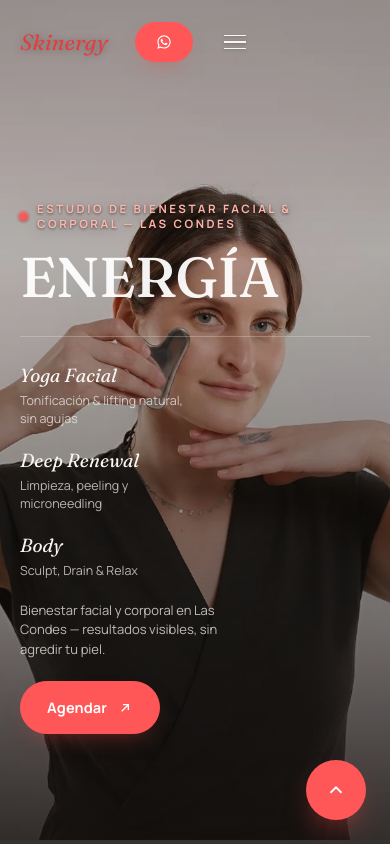
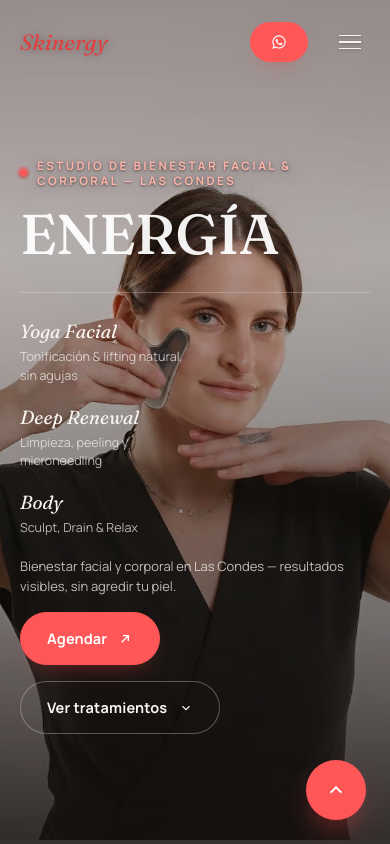
Before and after one commit to cmailo0123c-code/skinergystudiooriginal, a plain HTML site: page index.html in a window 390 px wide. Shown: the top 844 px of the page. Drawn offline with Linux system fonts and the light colour scheme.

Commit message:
Add files via upload

```diff
--- a/index.html
+++ b/index.html
@@ -66,10 +66,11 @@
   @media(max-width:767px){
     .hero-full{ align-items:flex-end; }
     .hero-stats-row{ flex-direction:column; align-items:flex-start; gap:20px; }
-    .hero-cta-block{ width:100%; }
-    /* En mobile el link ya está en el menú hamburguesa full-screen — el
-       botón secundario acá solo compite espacio con el CTA principal. */
-    .hero-cta-block .treat-dropdown{ display:none; }
+    /* El párrafo va en su propia línea (flex-basis:100%) en vez de compartir
+       fila con los botones — así no queda un botón "flotando" a media
+       altura contra un párrafo de 3 líneas (se veía descentrado/chueco). */
+    .hero-cta-block{ width:100%; align-items:flex-start; row-gap:16px; }
+    .hero-cta-block p{ flex-basis:100%; max-width:none; }
   }
 
   .lines{ display:grid; grid-template-columns:1fr 1fr; gap:28px; }
--- a/styles.css
+++ b/styles.css
@@ -173,9 +173,13 @@ header.scrolled{
    columnas laterales siempre pesan igual, y la columna central (ancho de
    su contenido) queda centrada de verdad en el ancho total del nav. */
 .nav-row{ display:grid; grid-template-columns:1fr auto 1fr; align-items:center; }
-.logo{ display:inline-flex; align-items:center; justify-self:start; }
-nav.links{ justify-self:center; }
-.nav-cta{ justify-self:end; }
+/* grid-column explícito en los 3 — sin esto, en mobile nav.links pasa a
+   display:none y el auto-placement de Grid corre a .nav-cta a la columna
+   del medio (el hueco que deja el link oculto), en vez de quedarse en la
+   derecha: quedaba pegado al centro con un espacio vacío hasta el borde. */
+.logo{ display:inline-flex; align-items:center; grid-column:1; justify-self:start; }
+nav.links{ grid-column:2; justify-self:center; }
+.nav-cta{ grid-column:3; justify-self:end; }
 .logo-word{
   display:inline-block;
   font-family:'Fraunces', serif;
```
